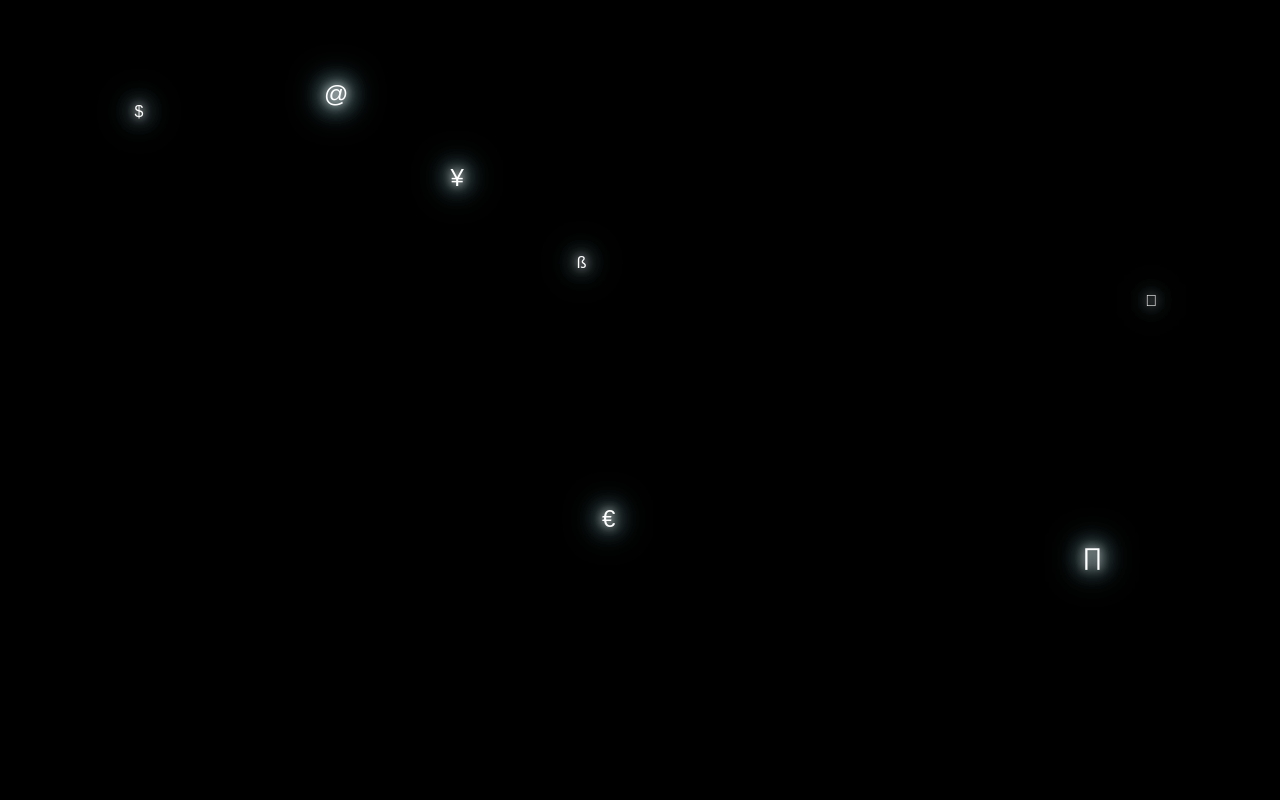
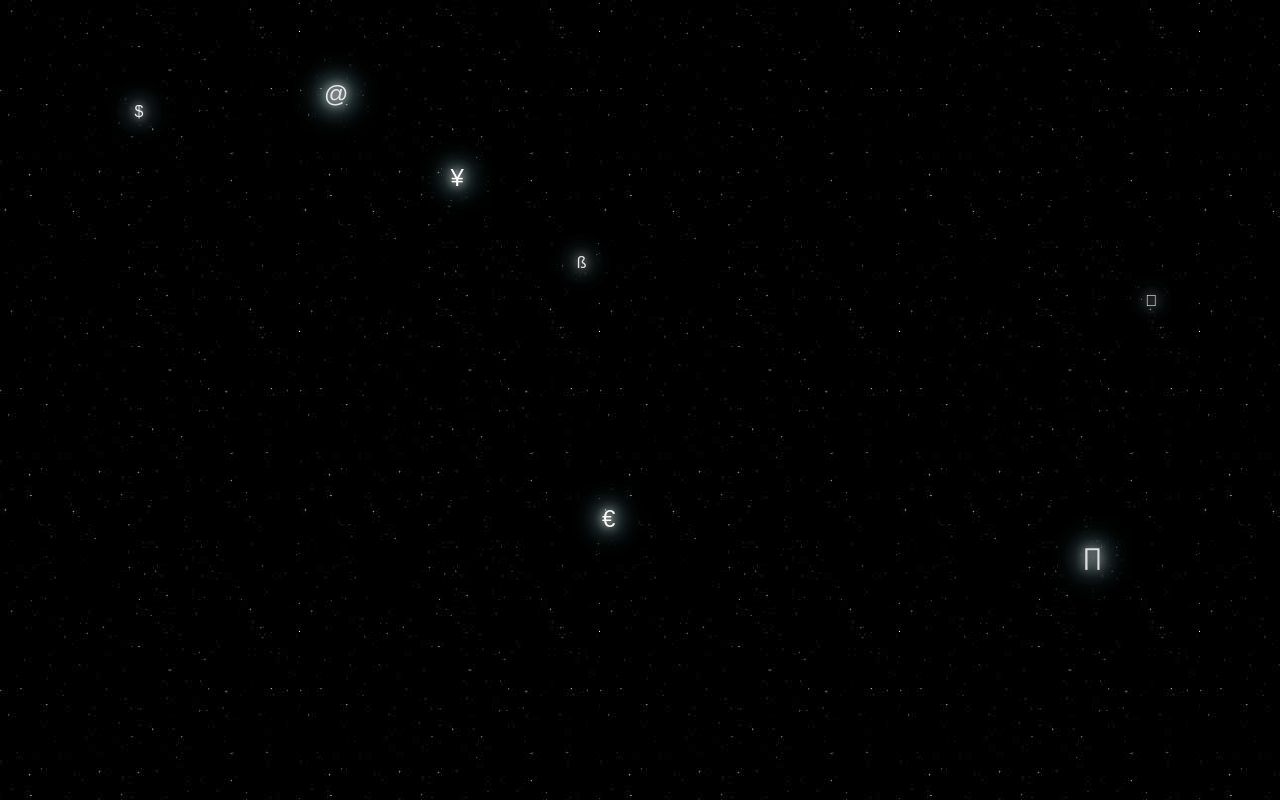
Before and after one commit to nateplusplus/Star-Text, a plain HTML site: page index.html in a window 1280 px wide. Drawn offline with nearby package versions, Linux system fonts and the light colour scheme.

Commit message:
implemented random math, added space background

```diff
--- /dev/null
+++ b/functions.js
@@ -0,0 +1,8 @@
+$( document ).ready(function() {
+
+
+    setInterval(function(){
+        $( '.star' ).each(function(){ $( this ).fadeTo(50, (Math.random()*.13+.87)); });
+    }, 200 );
+
+});
--- a/index.html
+++ b/index.html
@@ -5,6 +5,7 @@
         <meta name="viewport" content="width=device-width, initial-scale=1">
         <title>Symbolic Stars</title>
         <link rel="stylesheet" type="text/css" href="style.css" />
+        <script src="http://ajax.googleapis.com/ajax/libs/jquery/1.11.3/jquery.min.js"></script>
         <body>
             <div id="container">
                 <div class="star"> <p>$</p> </div>
@@ -15,6 +16,7 @@
                 <div class="star">  </div>
                 <div class="star"> ∏ </div>
             </div>
+            <script src="functions.js"></script>
         </body>
     </head>
 </html>
--- a/style.css
+++ b/style.css
@@ -3,7 +3,8 @@ h1, h2, h3, h4, h5, h6, p, body {     /*reset for mobile browsers */
 }
 
 body {
-    background: black;
+    background: url('space-tile.jpg') black;
+    background-attachment: fixed;
 }
 
 #container {
```
Also changed, not shown: space-tile.jpg (added).
